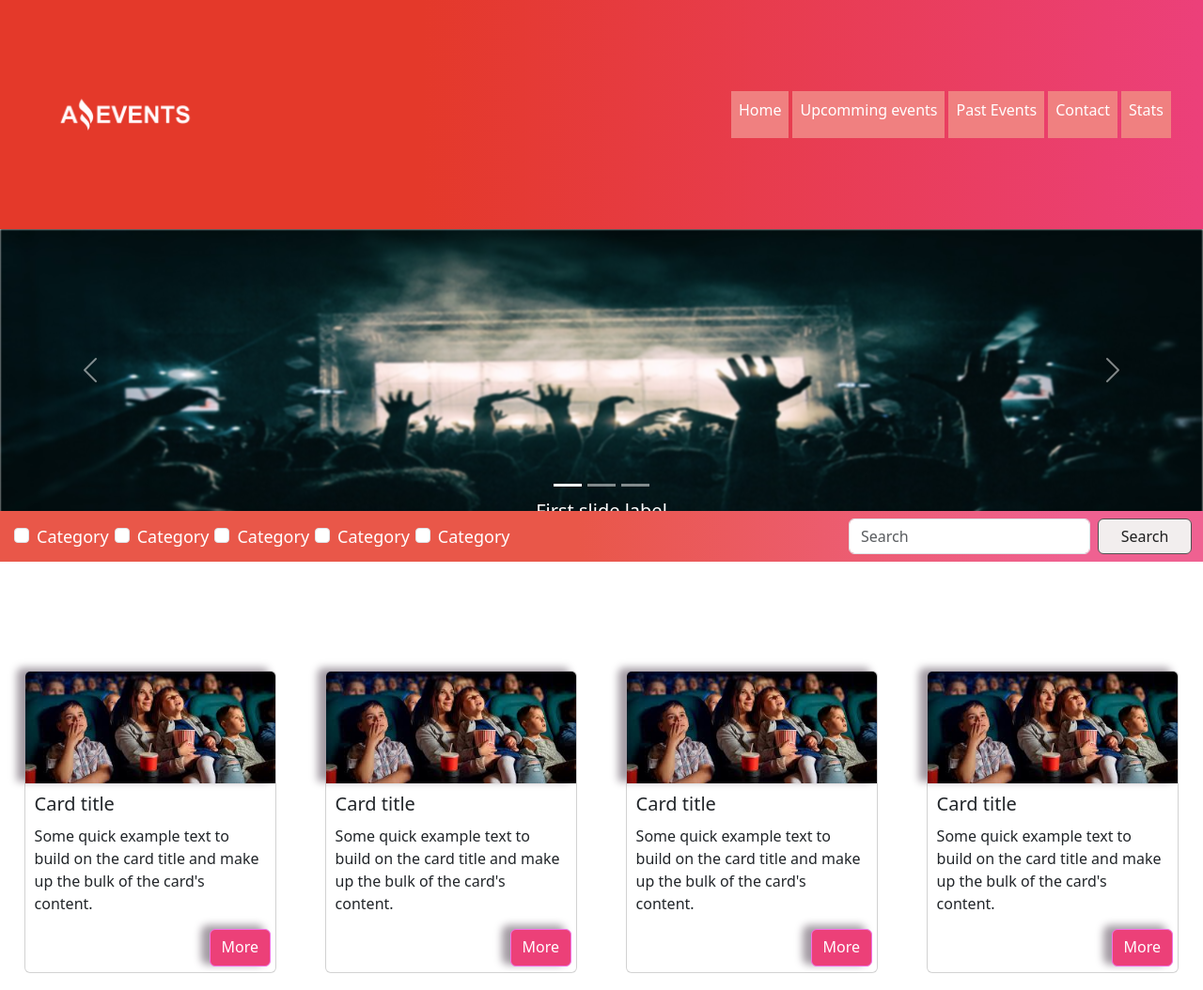
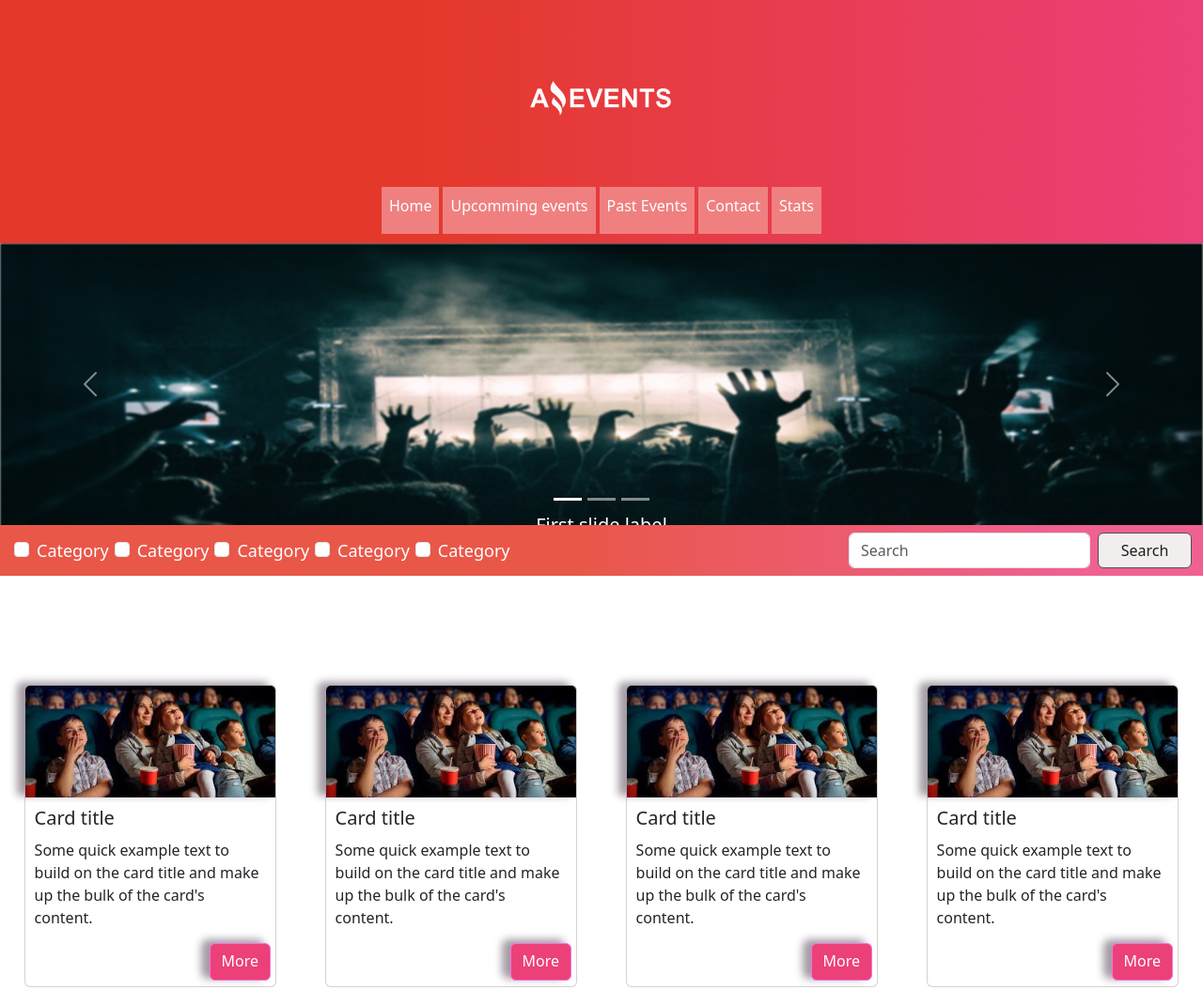
Before and after one commit to palabrasafiladas/amazingevents, a plain HTML site: page index.html in a window 1280 px wide. Shown: the top 1054 px of the page at 94% size. Drawn offline with nearby package versions, Linux system fonts and the light colour scheme.

Commit message:
edit-nav

```diff
--- a/index.html
+++ b/index.html
@@ -15,7 +15,7 @@
 <body>
 
   <nav id="nav-one" class="navbar navbar-expand-lg ">
-    <div class="container-fluid">
+    <div >
       <img class="logo" src="./assets/eventos-ps.png"  alt="...">
       <div  id="navbarNav">
         <ul class="navbar-nav">
@@ -128,7 +128,7 @@
   </nav>
 
   <div class="container-cards">
-    <div class="card">
+    <div  class="card">
       <img src="./assets/Cine7.jpg" class="card-img-top" alt="...">
       <div>
         <h5 class="card-title">Card title</h5>
--- a/styles/stylesIndex.css
+++ b/styles/stylesIndex.css
@@ -10,9 +10,14 @@
 #nav-one{
 
   box-sizing: content-box;
-  padding: 20px;
+  padding: 10px 40px;
   background-image: linear-gradient(to right, #e4392a 35%, #ec407a 100%);
   color: #ffffff;
+  text-align: center;
+  display: flex;
+  justify-content: center;
+
+
 }
 a.nav-item::before {
 color: #ffffff !important ;
```
